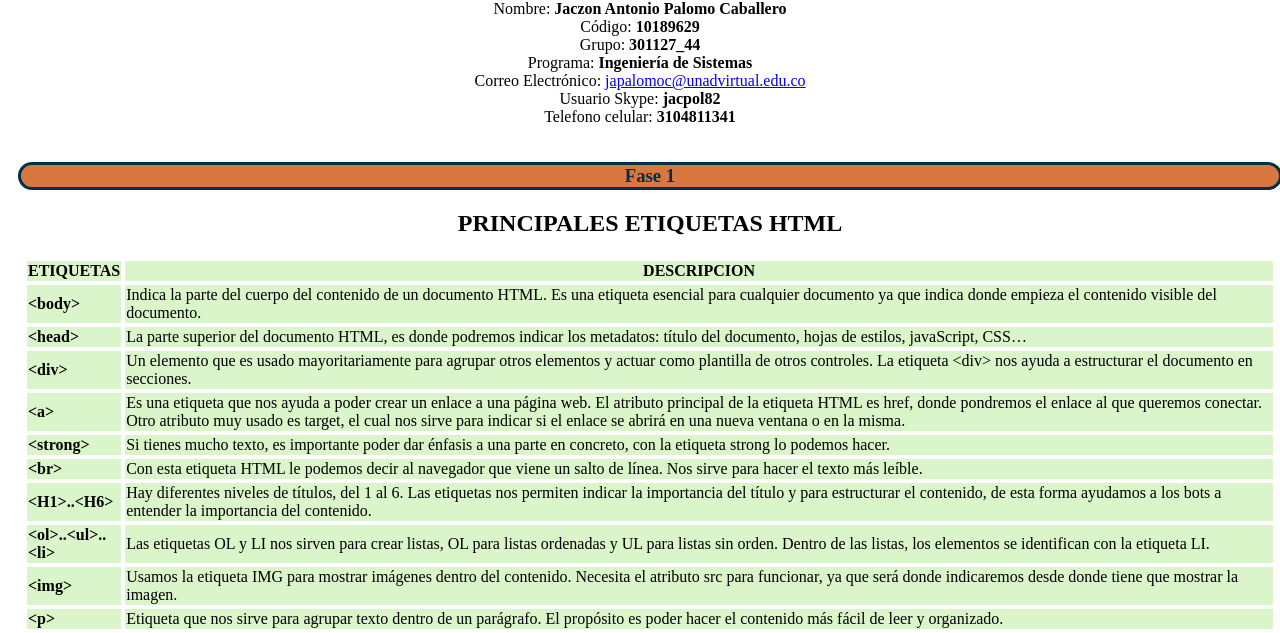
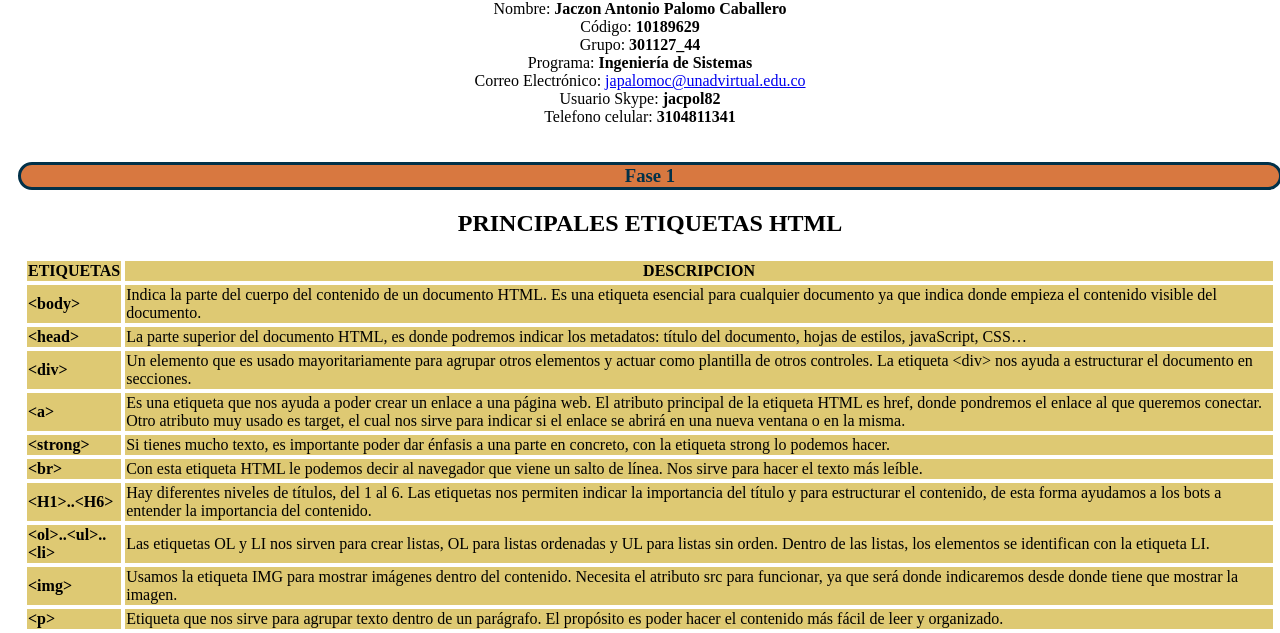
Before and after one commit to Jacpol82/PSWjacpol, a plain HTML site: page index.html in a window 1280 px wide. Shown: the part 216-849 px from the top of the page. Drawn offline with Linux system fonts and the light colour scheme.

Commit message:
fase1
color tabla

```diff
--- a/css/style.css
+++ b/css/style.css
@@ -57,7 +57,7 @@ table, tr, td {
 }
 
 tr, td {
-	background-color: #d9f5c9;
+	background-color: #ddc971da;
 }
 .footer{
 	background: #4e7ba5;
```
